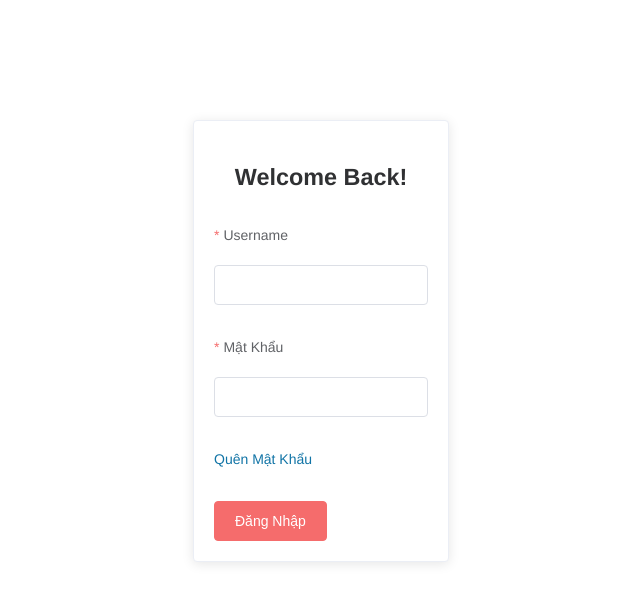
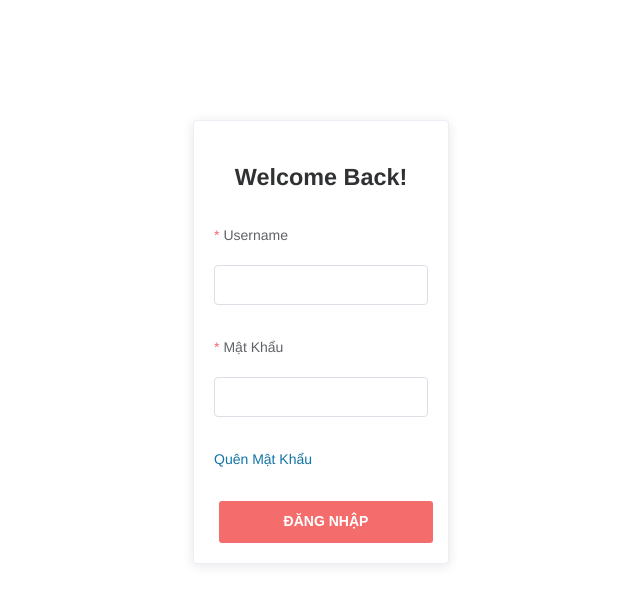
Before and after one commit to 47quang/hotel-frontend-vuejs, a Vue app: page /admin in a window 1280 px wide. Shown: the top 604 px of the page, without its empty margins (319-959 px from the left). Built offline with nearby package versions, Linux system fonts and the light colour scheme.

Commit message:
Fix/admin display attribute

```diff
--- a/src/components/Admin/AdminAttribute.vue
+++ b/src/components/Admin/AdminAttribute.vue
@@ -45,12 +45,12 @@
             </template>
           </el-table-column>
         </el-table>
-        <!--  -->
+        <!-- Add Attribute -->
         <admin-add-attribute/>
       </el-card>
     </div>
     <div v-show="hasChosenAttribute" class="attribute-option">
-      <h1>Danh Sách Các Tùy Chọn</h1>
+      <h1>Danh Sách {{this.attribute.name}}</h1>
       <el-card>
         <el-table
           :data="attributeOptions"
@@ -120,6 +120,9 @@ export default {
     attributes() {
       return Array.from(this.$store.state.attributes);
     },
+    attribute() {
+      return this.$store.state.attributeById;
+    }
   },
   components: {
     AdminAddAttributeOption,
@@ -133,6 +136,7 @@ export default {
     async handleEdit(attributeId) {
       this.attributeId = attributeId;
       await this.$store.dispatch('fetchAttributeOptionById', attributeId);
+      await this.$store.dispatch('fetchAttributeById', attributeId);
       this.hasChosenAttribute = true;
     },
     cellStyle({columnIndex}) {
--- a/src/components/Admin/AdminSignIn.vue
+++ b/src/components/Admin/AdminSignIn.vue
@@ -20,7 +20,7 @@
         <el-form-item>
           <a href="/forget-password">Quên Mật Khẩu</a>
         </el-form-item>
-        <el-button type="danger" class="signin-button-form" @click="adminSignIn('form')">Đăng Nhập</el-button>
+        <el-button type="danger" class="sign-in__btn" @click="adminSignIn('form')">Đăng Nhập</el-button>
       </el-form>
     </el-card>
   </div>
```
